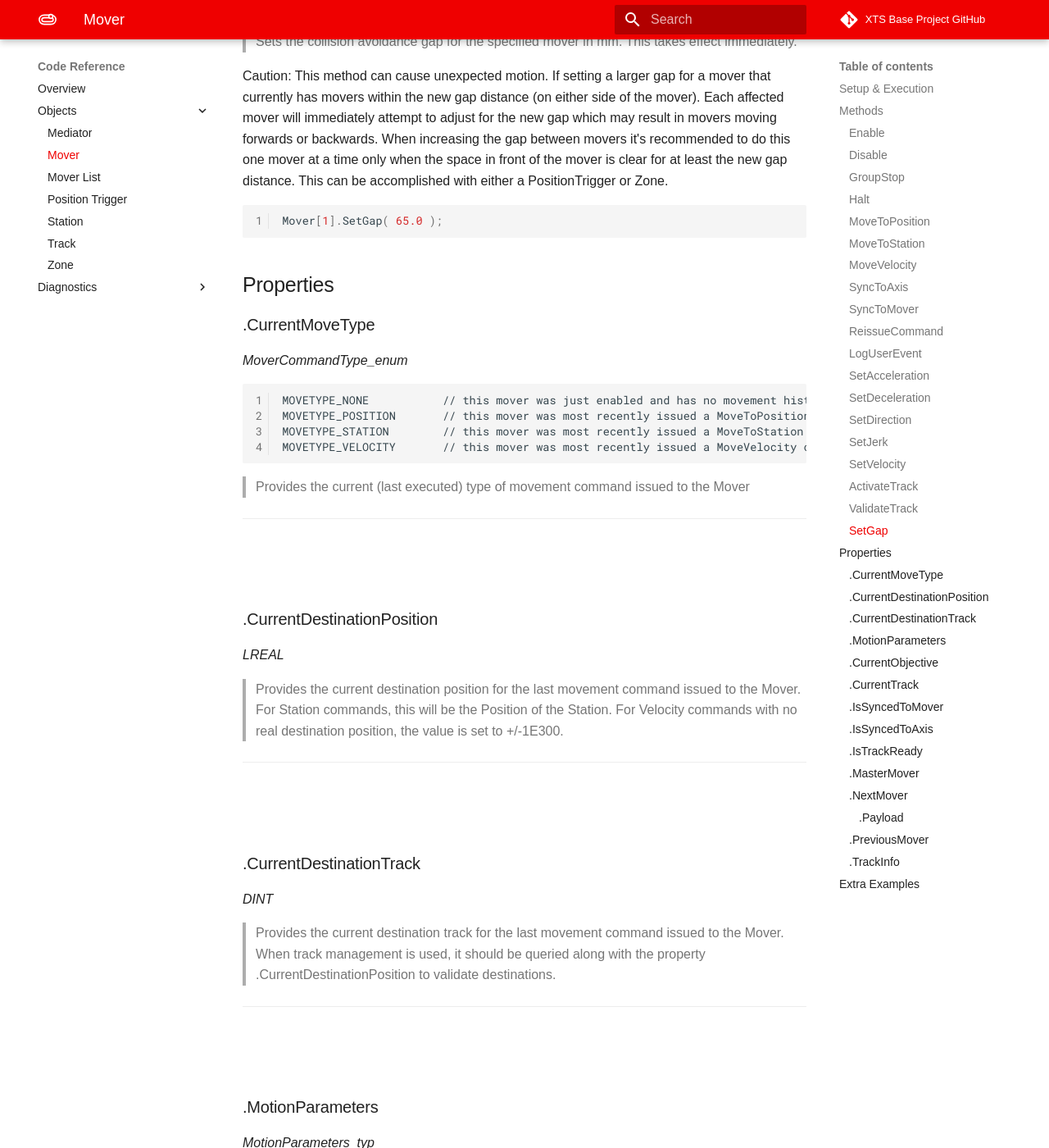
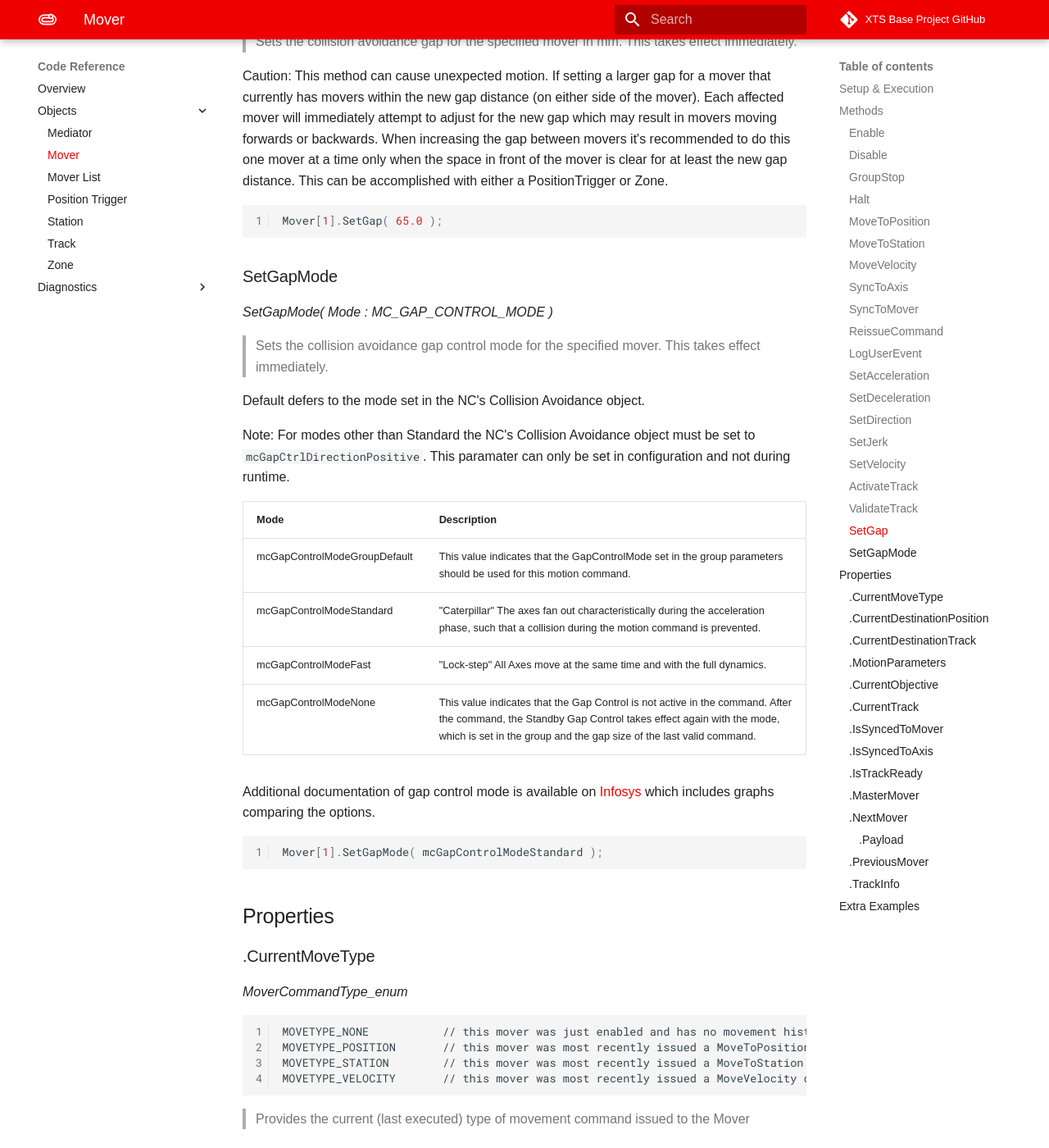
Before and after one commit to Beckhoff-USA-Community/XTS_Base, an MkDocs documentation site: the page built from Documentation/docs/CodeReference/Mover.md, in a window 1280 px wide and 1400 px high, scrolled down 9703 px. Shown: the whole window at 82% size. Built offline with MkDocs 1.6.1 and Material for MkDocs 9.7.7, drawn with Linux system fonts in a browser that asks for light colours; some web fonts are replaced; comment, search, counter and statistics services are not loaded.

Commit message:
Add Mover.SetGapMode

````diff
--- a/Documentation/docs/CodeReference/Mover.md
+++ b/Documentation/docs/CodeReference/Mover.md
@@ -411,6 +411,30 @@ Mover[1].SetGap( 65.0 );
 ```
 
 
+### SetGapMode
+
+*SetGapMode( Mode : MC_GAP_CONTROL_MODE )*
+
+> Sets the collision avoidance gap control mode for the specified mover. This takes effect immediately.
+
+Default defers to the mode set in the NC's Collision Avoidance object.
+
+Note: For modes other than Standard the NC's Collision Avoidance object must be set to `mcGapCtrlDirectionPositive`. This paramater can only be set in configuration and not during runtime.
+
+| Mode | Description |
+|--|--|
+| mcGapControlModeGroupDefault | This value indicates that the GapControlMode set in the group parameters should be used for this motion command. |
+| mcGapControlModeStandard | "Caterpillar" The axes fan out characteristically during the acceleration phase, such that a collision during the motion command is prevented. |
+| mcGapControlModeFast | "Lock-step" All Axes move at the same time and with the full dynamics. |
+| mcGapControlModeNone | This value indicates that the Gap Control is not active in the command. After the command, the Standby Gap Control takes effect again with the mode, which is set in the group and the gap size of the last valid command. |
+
+Additional documentation of gap control mode is available on [Infosys](https://infosys.beckhoff.com/content/1033/tf5410_tc3_collision_avoidance/1539510027.html?id=7324917585245879036) which includes graphs comparing the options.
+
+```javascript
+Mover[1].SetGapMode( mcGapControlModeStandard );
+```
+
+
 ## Properties
 
 ### .CurrentMoveType
````
Also changed, not shown: 5 other files.
